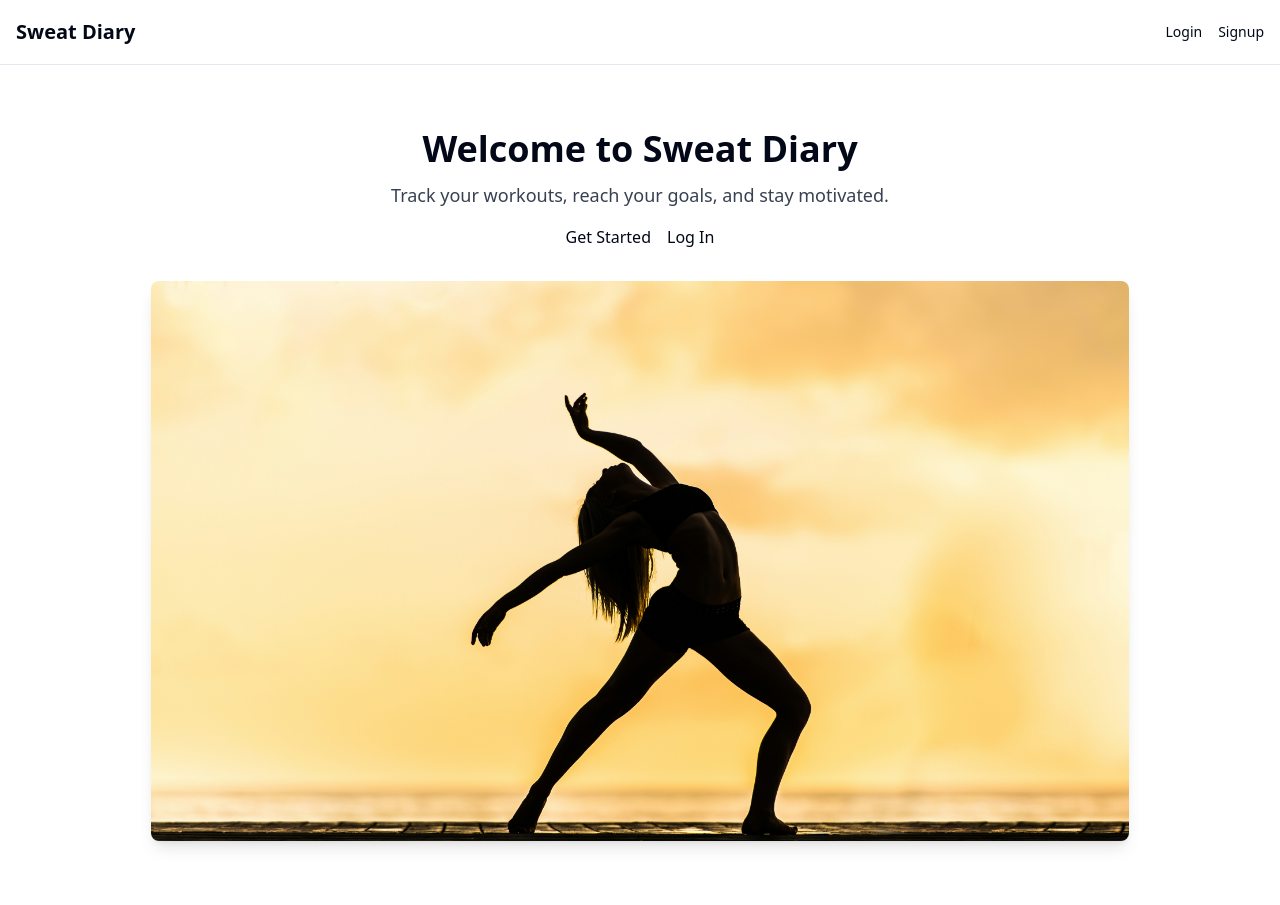
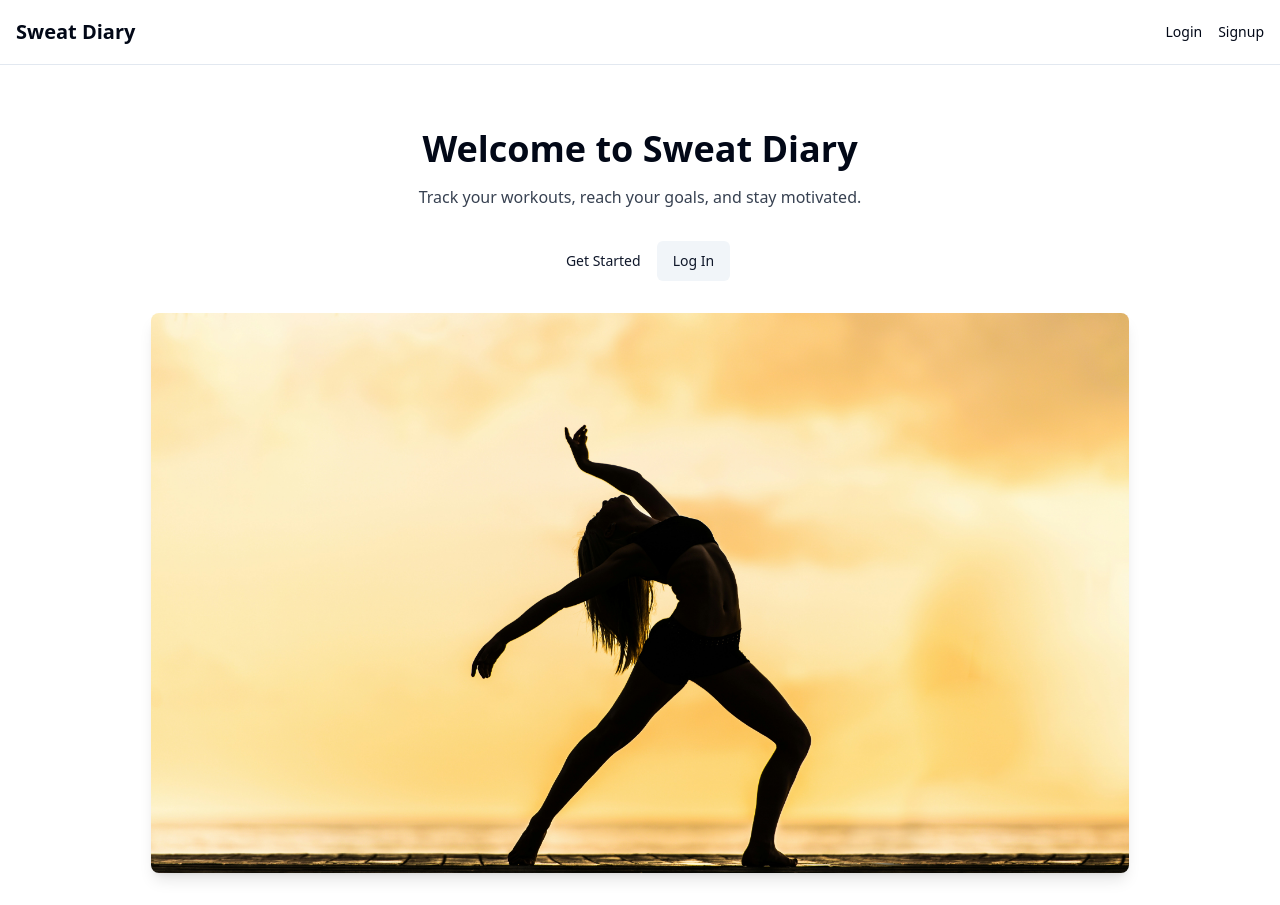
Before and after one commit to zmankali-22/sweatDiary-frontend, a React (Vite) app: page / in a window 1280 px wide. Before the commit the page ends 873 px from the top, so only its background shows below. Built offline with nearby package versions, Linux system fonts and the light colour scheme.

Commit message:
fix buttons

```diff
--- a/package.json
+++ b/package.json
@@ -10,18 +10,12 @@
     "preview": "vite preview"
   },
   "dependencies": {
-    "@chakra-ui/icons": "^2.1.1",
-    "@chakra-ui/react": "^2.8.2",
-    "@emotion/react": "^11.11.4",
-    "@emotion/styled": "^11.11.5",
-    "@hookform/resolvers": "^3.9.0",
     "@radix-ui/react-label": "^2.1.0",
     "@radix-ui/react-navigation-menu": "^1.2.0",
     "@radix-ui/react-slot": "^1.1.0",
     "class-variance-authority": "^0.7.0",
     "clsx": "^2.1.1",
     "date-fns": "^3.6.0",
-    "framer-motion": "^11.3.6",
     "lucide-react": "^0.408.0",
     "react": "^18.3.1",
     "react-dom": "^18.3.1",
--- a/src/pages/LandingPage.jsx
+++ b/src/pages/LandingPage.jsx
@@ -1,32 +1,38 @@
-import { Link } from "react-router-dom";
 import { motion } from "framer-motion";
 import landingImage from "../assets/landingImage.jpg";
+import { Button } from "@/components/ui/button";
+import { Link } from "react-router-dom";
 
 export default function LandingPage() {
   return (
     <div className="container mx-auto px-4 py-8">
       <header className="text-center py-8">
-        <h1 className="text-4xl font-bold mb-3">
+        <h1 className="text-4xl font-bold mb-4">
           Welcome to Sweat Diary
         </h1>
-        <p className="text-lg text-gray-700">
+        <p className="text-md text-gray-700">
           Track your workouts, reach your goals, and stay motivated.
         </p>
-        <div className="mt-4">
-          <Link to="/signup" className="mr-4 btn btn-primary">
-            Get Started
-          </Link>
-          <Link to="/login" className="btn btn-outline">
-            Log In
-          </Link>
+        <div className="mt-8 flex justify-center">
+          <Button asChild variant = "link">
+            <Link to="/signup" >
+              Get Started
+            </Link>
+          </Button>
+          <Button asChild variant= "secondary">
+            <Link to="/login" >
+              Log In
+            </Link>
+          </Button>
         </div>
       </header>
 
+      {/* Apply animation to the image */}
       <motion.img
         src={landingImage}
         alt="Sweat Diary Landing"
         className="mx-auto rounded-lg shadow-lg"
-        style={{ maxWidth: "90%", maxHeight: "70vh" }}
+        style={{ maxWidth: "90%", maxHeight: "70vh", display: "block" }}
         initial={{ opacity: 0, scale: 0.9 }}
         animate={{ opacity: 1, scale: 1 }}
         transition={{ duration: 0.8, delay: 0.5 }}
```
Also changed, not shown: 1 other file (tests, documents, lock files or other folders).
